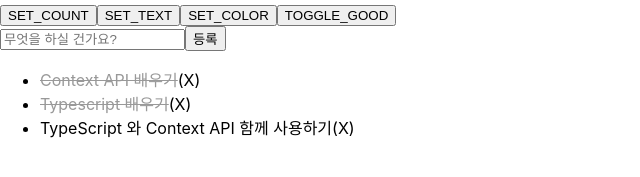
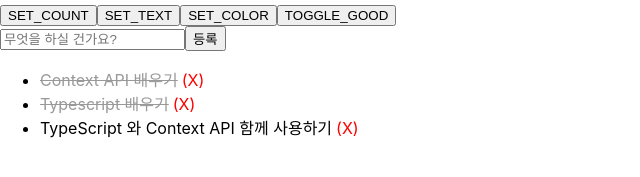
Before and after one commit to qkrwlgh91/ts-react-basic, a React (Create React App) app: page / in a window 1280 px wide. Shown: the part 431-608 px from the top of the page, without its empty margins (0-640 px from the left). Built offline with nearby package versions, Linux system fonts and the light colour scheme.

Commit message:
revised TodoItem.css

```diff
--- a/src/components/TodoItem.css
+++ b/src/components/TodoItem.css
@@ -7,7 +7,7 @@
     text-decoration: line-through;
 }
 
-.todoItem .remove {
+.TodoItem .remove {
     color: red;
     margin-left: 4px;
     cursor: pointer;
```
Also changed, not shown: src/logo.svg (deleted).
